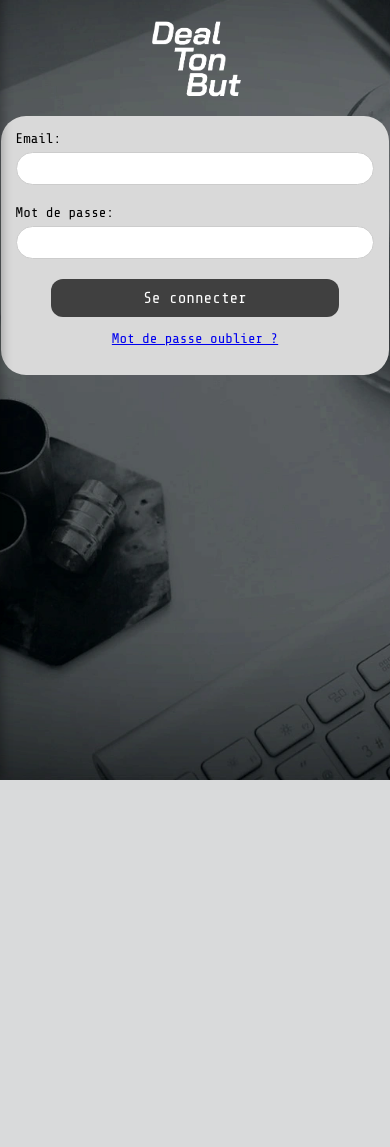
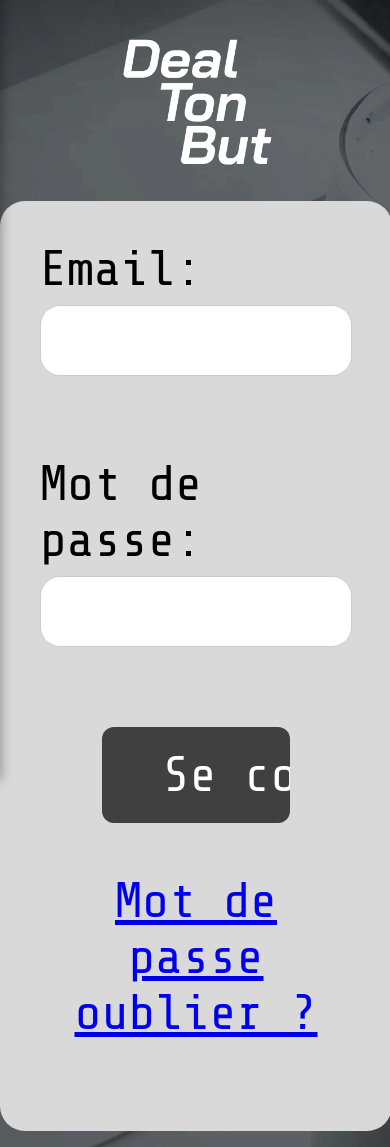
Before and after one commit to maximeNoiret/DealTonBUT, a PHP site: page /user/login in a window 390 px wide. Shown: the part 64-1211 px from the top of the page. Before the commit the page ends 844 px from the top, so only its background shows below. Run offline with PHP 8.4, Linux system fonts and the light colour scheme.

Commit message:
fix : css asaptif pour la page main login et sigin

```diff
--- a/_assets/styles/loginSingnin.css
+++ b/_assets/styles/loginSingnin.css
@@ -107,132 +107,46 @@
     text-decoration-style: dashed;
 }
 
-@media screen and (max-width: 1024px) {
-    .description-text {
-        width: 85%;
-        font-size: 18px;
-        padding: 20px;
+@media screen and (max-width:  480px) {
+    .description-text{
+        width: 80%;
+        height: auto;
+        font-size: 50px;
     }
 
-    .container-form {
-        width: 60%;
-        font-size: 18px;
+    .btn-container{
+        grid-template-columns: auto;
+        gap: 40px;
+
     }
 
-    .btn-register, .btn-login {
-        padding: 20px 35px;
-        font-size: 18px;
-        width: auto;
-        min-width: 150px;
-    }
-}
-
-@media screen and (max-width: 768px) {
-
-    .logo-main {
-        width: 150px;
-        margin-top: 15px;
-        margin-bottom: 15px;
+    .btn-login, .btn-register{
+        padding: 40px 250px;
+        font-size: 50px;
     }
 
-    .description-text {
-        width: 90%;
-        font-size: 16px;
-        padding: 20px;
+    .container-form{
+        width: 80%;
+        height: auto;
+        padding: 40px;
+        font-size: 50px;
+
     }
 
-    .description-text h1 {
-        font-size: 24px;
-        margin: 10px 0;
-    }
-
-    .container-form {
-        width: 85%;
-        font-size: 16px;
-        padding: 20px;
-    }
-
-    .btn-container {
-        grid-template-columns: 1fr;
-        gap: 15px;
-        padding: 0 20px;
-        justify-content: center;
-        max-width: 100%;
-    }
-
-    .btn-register, .btn-login {
-        padding: 18px 30px;
-        font-size: 18px;
-        width: 100%;
-        min-width: unset;
-    }
-
-    .input-class {
-        font-size: 16px;
-        padding: 10px 15px;
+    .input-class{
+        font-size: 40px;
+        line-height: 40px;
+        margin-bottom: 80px;
     }
 
     .btn-inscription {
-        font-size: 18px;
-        padding: 12px 25px;
+        padding: 20px 60px;
+        font-size: 50px;
+        width: 60%;
     }
 
-    .oublier {
-        font-size: 16px;
+    .oublier{
+        font-size: 50px;
+
     }
 }
-
-@media screen and (max-width: 480px) {
-
-    .logo-main {
-        width: 120px;
-        margin-top: 10px;
-        margin-bottom: 10px;
-    }
-
-    .description-text {
-        width: 92%;
-        font-size: 14px;
-        padding: 15px;
-    }
-
-    .description-text h1 {
-        font-size: 20px;
-        margin: 8px 0;
-    }
-
-    .container-form {
-        width: 92%;
-        font-size: 14px;
-        padding: 15px;
-    }
-
-    .btn-container {
-        gap: 12px;
-        padding: 0 15px;
-        justify-content: center;
-        max-width: 100%;
-    }
-
-    .btn-register, .btn-login {
-        padding: 15px 25px;
-        font-size: 16px;
-        width: 100%;
-        min-width: unset;
-    }
-
-    .input-class {
-        font-size: 14px;
-        padding: 8px 12px;
-        margin: 6px 0 20px 0;
-    }
-
-    .btn-inscription {
-        font-size: 16px;
-        padding: 10px 20px;
-    }
-
-    .oublier {
-        font-size: 14px;
-    }
-}
--- a/modules/dtu/views/Trade/AddOffer/AddOffer.html
+++ b/modules/dtu/views/Trade/AddOffer/AddOffer.html
@@ -15,7 +15,7 @@
     </aside>
 
     <label for="{DESCRIPTION_KEY}">Description:</label>
-    <textarea name="{DESCRIPTION_KEY}" required class="input-class" maxlength="144"></textarea>
+    <textarea name="{DESCRIPTION_KEY}" required class="input-class" maxlength="300"></textarea>
 
     <label for="{TAG_KEY}">Tag:</label>
     <input type="text" name="{TAG_KEY}" class="input-class-tag">
```
